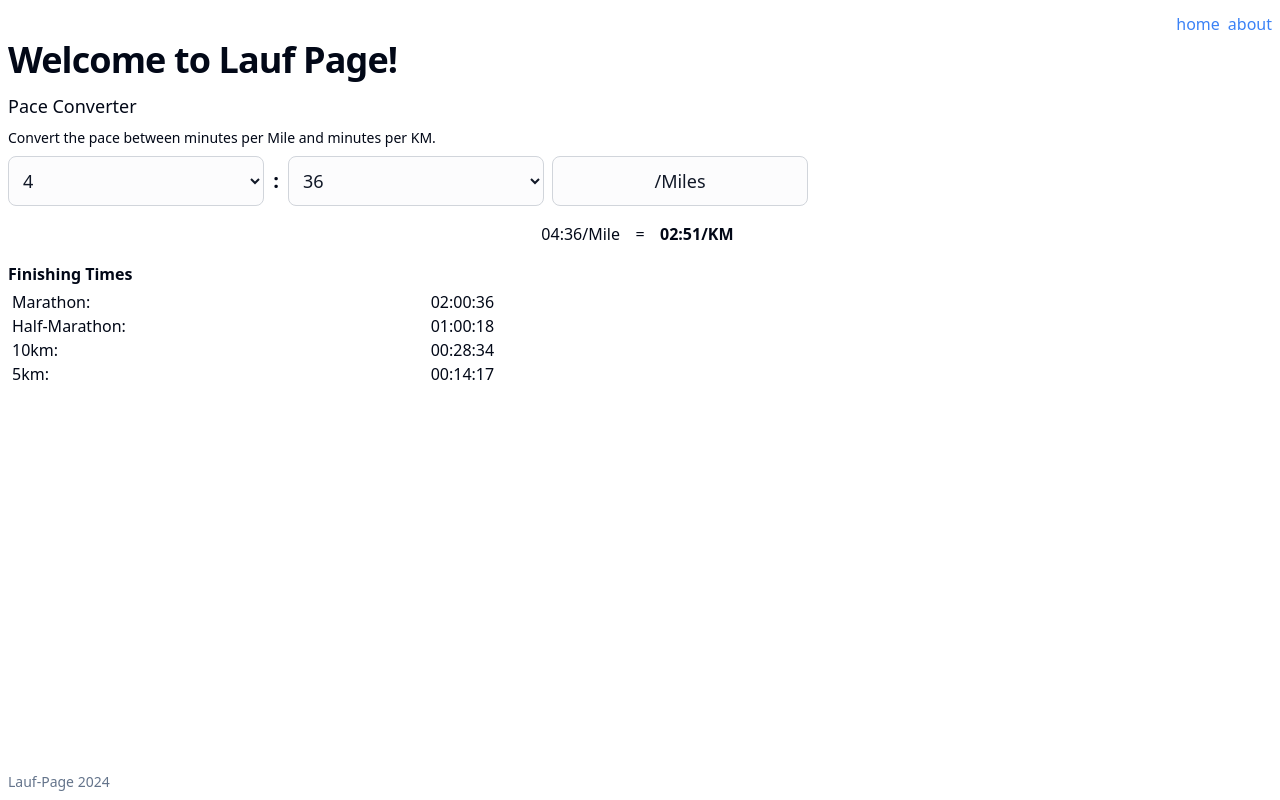
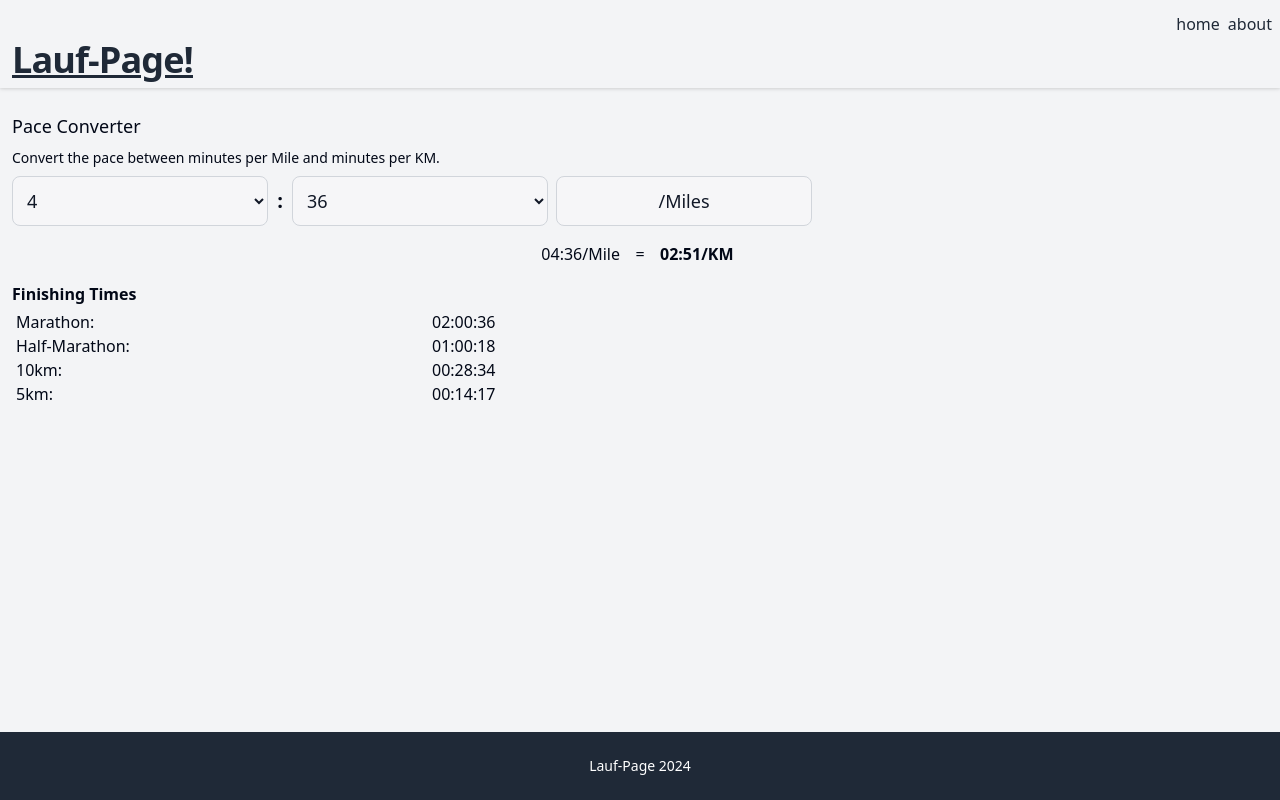
Before and after one commit to chrisp986/lauf_page, a SvelteKit app: page / in a window 1280 px wide. Built offline with nearby package versions, Linux system fonts and the light colour scheme.

Commit message:
Change design

```diff
--- a/src/app.html
+++ b/src/app.html
@@ -4,12 +4,13 @@
 
 <head>
 	<meta charset="utf-8" />
-	<link rel="icon" href="%sveltekit.assets%/favicon.png" />
+	<!-- <link rel="icon" href="%sveltekit.assets%/favicon.png" /> -->
 	<meta name="viewport" content="width=device-width, initial-scale=1" />
+	<title>Lauf-Page</title>
 	%sveltekit.head%
 </head>
 
-<body data-sveltekit-preload-data="hover">
+<body data-sveltekit-preload-data="hover" class="bg-gray-100 font-sans h-screen">
 	<div style="display: contents">%sveltekit.body%</div>
 
 </body>
--- a/src/routes/+layout.svelte
+++ b/src/routes/+layout.svelte
@@ -2,24 +2,23 @@
     import "../app.css";
 </script>
 
-<div class="h-screen p-2">
+<header class="bg-gray-100 sticky top-0 z-10 p-2 container drop-shadow">
     <nav class="flex md:flex md:flex-grow flex-row justify-end space-x-1">
-        <a class="m-1 text-blue-500 hover:text-blue-800" href="/">home</a>
-        <a class="m-1 text-blue-500 hover:text-blue-800" href="/about">about</a>
+        <a class="m-1 text-gray-800 hover:underline" href="/">home</a>
+        <a class="m-1 text-gray-800 hover:underline" href="/about">about</a>
     </nav>
-    <main>
     <h1
-            class="mb-3 scroll-m-20 text-2xl font-extrabold tracking-tight lg:text-4xl"
+        class="ml-1 scroll-m-20 text-2xl underline text-gray-800 font-extrabold tracking-tight lg:text-4xl"
     >
-            Welcome to Lauf Page!
+        Lauf-Page!
     </h1>
-
-        <div class="">
+</header>
+<main class="container mx-auto mt-6 px-3">
     <slot></slot>
-        </div>
 </main>
 
-    <footer class="sticky top-[100vh]">
-        <p class="text-muted-foreground text-sm">Lauf-Page 2024</p>
+<footer class="sticky top-[100vh] bg-gray-800 text-white mt-12 py-6">
+    <div class="container mx-auto px-4 text-center">
+        <p class="text-sm">Lauf-Page 2024</p>
+    </div>
 </footer>
-</div>
```
Lines whose indentation alone changed are shown as unchanged.
